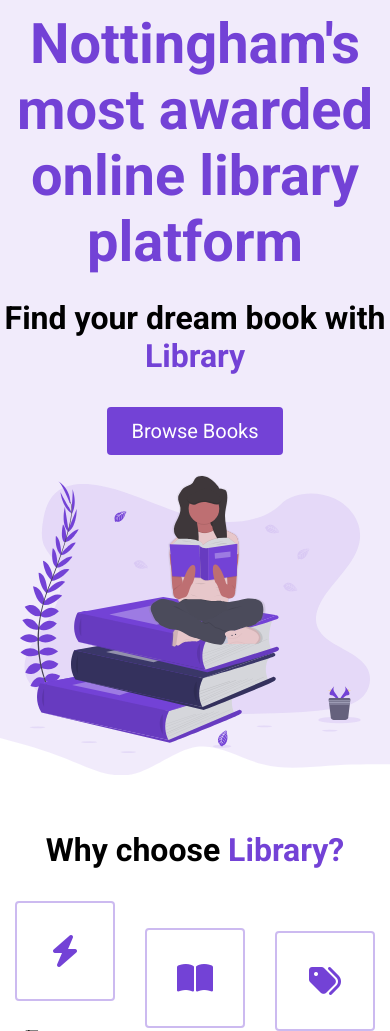
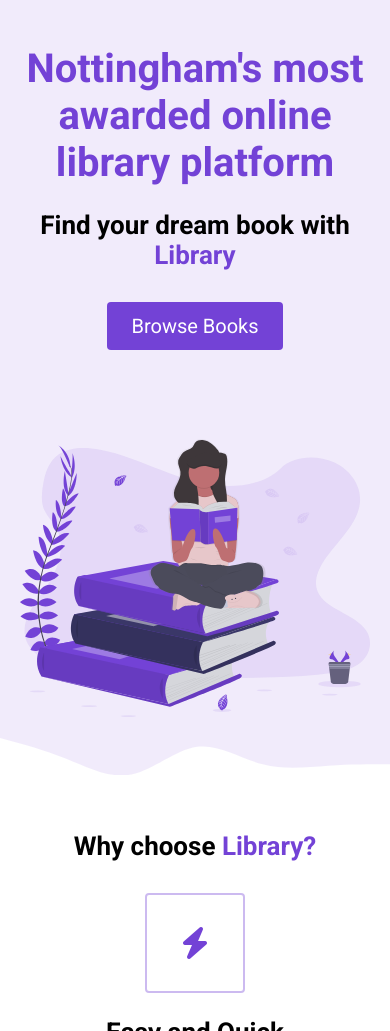
Before and after one commit to pllusey/e-commerce-website, a plain HTML site: page index.html in a window 390 px wide. Shown: the part 69-1100 px from the top of the page. Drawn offline with Linux system fonts and the light colour scheme.

Commit message:
final touches on e-commerce website before adding bulk of js

```diff
--- a/index.html
+++ b/index.html
@@ -40,7 +40,7 @@
           <div class="header__description">
             <h1>Nottingham's most awarded online library platform</h1>
             <h2>Find your dream book with <span class="purple">Library</span></h2>
-            <button class="btn">Browse Books</button>
+            <a href="#featured"><button class="btn">Browse Books</button></a>
           </div>
           <figure class="header__img--wrapper">
             <img src="./assets/Undraw_Books.svg" alt="">
--- a/style.css
+++ b/style.css
@@ -265,6 +265,7 @@ HIGHLIGHTS
 .highlight__wrapper {
   display: flex;
   flex-wrap: wrap;
+
 }
 
 .highlight {
@@ -273,7 +274,6 @@ HIGHLIGHTS
   display: flex;
   align-items: center;
   flex-direction: column;
-  justify-content: center;
 }
 
 .highlight__para {
@@ -297,6 +297,7 @@ HIGHLIGHTS
 .highlight__subtitle {
   font-size: 26px;
   margin-bottom: 16px;
+  text-align: center;
 }
 
 /*
@@ -396,6 +397,31 @@ footer {
     padding: 0 8px;
 }
 
+/* SMALL PHONES, TABLETS, LARGE SMARTPHONES */
+
+@media (max-width: 768px) {
+    .header__description {
+        padding: 0 24px;
+    }
+
+    h1 {
+        font-size: 40px;
+    }
+
+    h2 {
+        font-size: 26px;
+    }
+
+    button {
+        font-size: 18px;
+    }
+
+    .book {
+        width: 50%;
+    }
+}
+
+/* SMALL PHONES, LARGE SMARTPHONES */
 @media (max-width:550px) {
     .nav__links {
         display: none;
@@ -404,4 +430,12 @@ footer {
     .btn__menu {
         display: block;
     }
+
+    .highlight {
+        width: 100%;
+    }
+
+    .highlight:not(:last-child) {
+        margin-bottom: 24px;
+    }
 }
```
